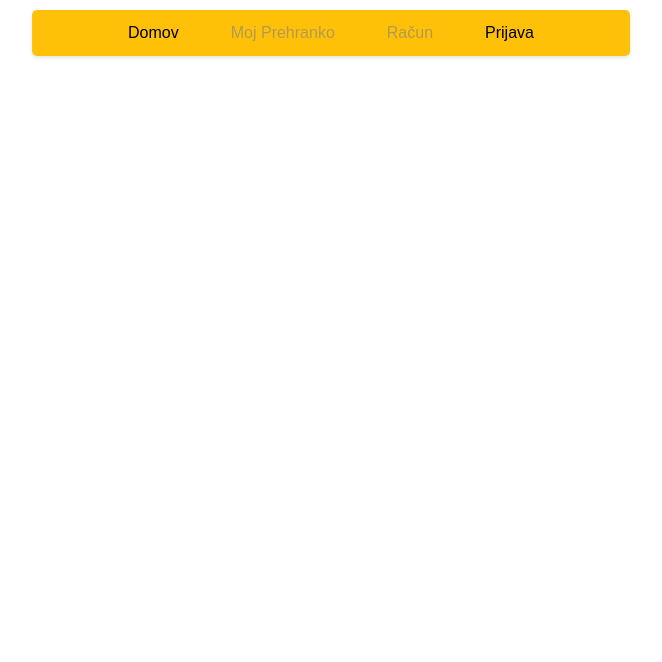
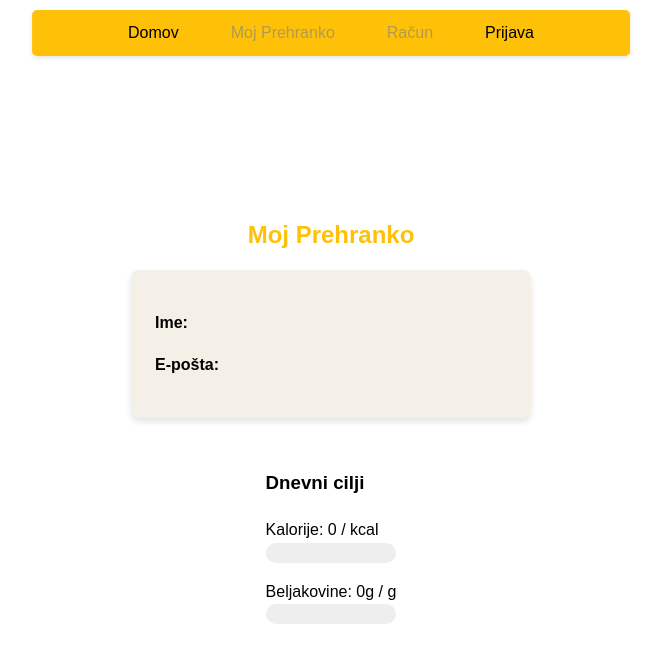
Before and after one commit to MartinFerk/prehranko, a React (Create React App) app in the folder RAZI/frontend/: page /mojprehranko in a window 1280 px wide. Shown: the top 662 px of the page, without its empty margins (309-971 px from the left). Built offline with nearby package versions, Linux system fonts and the light colour scheme; no server answers; some icons are missing.

Commit message:
Expanded web functionality

```diff
--- a/RAZI/frontend/src/pages/Login.js
+++ b/RAZI/frontend/src/pages/Login.js
@@ -27,6 +27,14 @@ const Login = () => {
     localStorage.setItem('loggedIn', 'true');
     localStorage.setItem('userEmail', email);
     localStorage.setItem('userName', data.name || 'Uporabnik');
+    // 🟩 Set goals locally if present
+    if (data.user.caloricGoal != null) {
+      localStorage.setItem('caloricGoal', data.user.caloricGoal);
+    }
+
+    if (data.user.proteinGoal != null) {
+      localStorage.setItem('proteinGoal', data.user.proteinGoal);
+    }
 
     // 🔁 ZAČNI POLLING
     const checkInterval = setInterval(async () => {
--- a/RAZI/frontend/src/pages/MojPrehranko.js
+++ b/RAZI/frontend/src/pages/MojPrehranko.js
@@ -1,23 +1,93 @@
 import React, { useEffect, useState } from 'react';
-import { MapContainer, TileLayer, Marker, Popup } from 'react-leaflet';
-import 'leaflet/dist/leaflet.css';
-import 'leaflet-defaulticon-compatibility';
-import 'leaflet-defaulticon-compatibility/dist/leaflet-defaulticon-compatibility.css';
 import '../styles.css';
 import { getAllObroki } from '../api/obroki';
-import L from 'leaflet';
-
-const goldMarkerIcon = new L.Icon({
-    iconUrl: 'https://raw.githubusercontent.com/pointhi/leaflet-color-markers/master/img/marker-icon-2x-gold.png',
-    shadowUrl: 'https://unpkg.com/leaflet@1.9.4/dist/images/marker-shadow.png',
-    iconSize: [25, 41],
-    iconAnchor: [12, 41],
-    popupAnchor: [1, -34],
-    shadowSize: [41, 41],
-});
 
 const MojPrehranko = () => {
+    const [todayCalories, setTodayCalories] = useState(0);
+    const [todayProtein, setTodayProtein] = useState(0);
+    const [goals, setGoals] = useState({ calories: null, protein: null });
 
+    const userEmail = localStorage.getItem('userEmail');
+    const userName = localStorage.getItem('userName');
+
+    useEffect(() => {
+        const fetchAndCalculate = async () => {
+            try {
+                const allObroki = await getAllObroki();
+
+                const today = new Date();
+                today.setHours(0, 0, 0, 0);
+
+                const myTodayObroki = allObroki.filter((o) => {
+                    const isMine = o.userEmail === userEmail;
+                    const date = new Date(o.timestamp);
+                    date.setHours(0, 0, 0, 0);
+                    return isMine && date.getTime() === today.getTime();
+                });
+
+                const caloriesSum = myTodayObroki.reduce((sum, o) => sum + (o.calories || 0), 0);
+                const proteinSum = myTodayObroki.reduce((sum, o) => sum + (o.protein || 0), 0);
+
+                setTodayCalories(caloriesSum);
+                setTodayProtein(proteinSum);
+
+                // Fetch user goals from backend or localStorage
+                const caloricGoal = parseInt(localStorage.getItem('caloricGoal'));
+                const proteinGoal = parseInt(localStorage.getItem('proteinGoal'));
+
+
+
+                setGoals({
+                    calories: isNaN(caloricGoal) ? 2000 : caloricGoal,
+                    protein: isNaN(proteinGoal) ? 100 : proteinGoal,
+                });
+
+            } catch (err) {
+                console.error("Napaka pri pridobivanju obrokov:", err);
+            }
+        };
+
+        fetchAndCalculate();
+    }, [userEmail]);
+
+    const percent = (val, goal) => {
+        if (!goal || goal === 0) return 0;
+        return Math.min(100, Math.round((val / goal) * 100));
+    };
+
+    return (
+        <div className="container">
+            <h1 className="title">Moj Prehranko</h1>
+            <div className="profile-box">
+                <p><strong>Ime:</strong> {userName}</p>
+                <p><strong>E-pošta:</strong> {userEmail}</p>
+            </div>
+
+            <div className="progress-section">
+                <h3>Dnevni cilji</h3>
+
+                <div className="progress-wrapper">
+                    <label>Kalorije: {todayCalories} / {goals.calories} kcal</label>
+                    <div className="progress-bar">
+                        <div
+                            className="progress-fill"
+                            style={{ width: `${percent(todayCalories, goals.calories)}%` }}
+                        />
+                    </div>
+                </div>
+
+                <div className="progress-wrapper">
+                    <label>Beljakovine: {todayProtein}g / {goals.protein}g</label>
+                    <div className="progress-bar">
+                        <div
+                            className="progress-fill protein"
+                            style={{ width: `${percent(todayProtein, goals.protein)}%` }}
+                        />
+                    </div>
+                </div>
+            </div>
+        </div>
+    );
 };
 
 export default MojPrehranko;
--- a/RAZI/frontend/src/styles.css
+++ b/RAZI/frontend/src/styles.css
@@ -19,6 +19,34 @@
 
 .toggle-wrapper {
   margin-bottom: 1rem;
+}
+
+
+.progress-section {
+  margin-top: 2rem;
+}
+
+.progress-wrapper {
+  margin: 1rem 0;
+}
+
+.progress-bar {
+  background-color: #eee;
+  height: 20px;
+  width: 100%;
+  border-radius: 10px;
+  overflow: hidden;
+}
+
+.progress-fill {
+  height: 100%;
+  background-color: #ffb347;
+  width: 0%;
+  transition: width 0.4s ease-in-out;
+}
+
+.progress-fill.protein {
+  background-color: #87cefa;
 }
 
 
```
